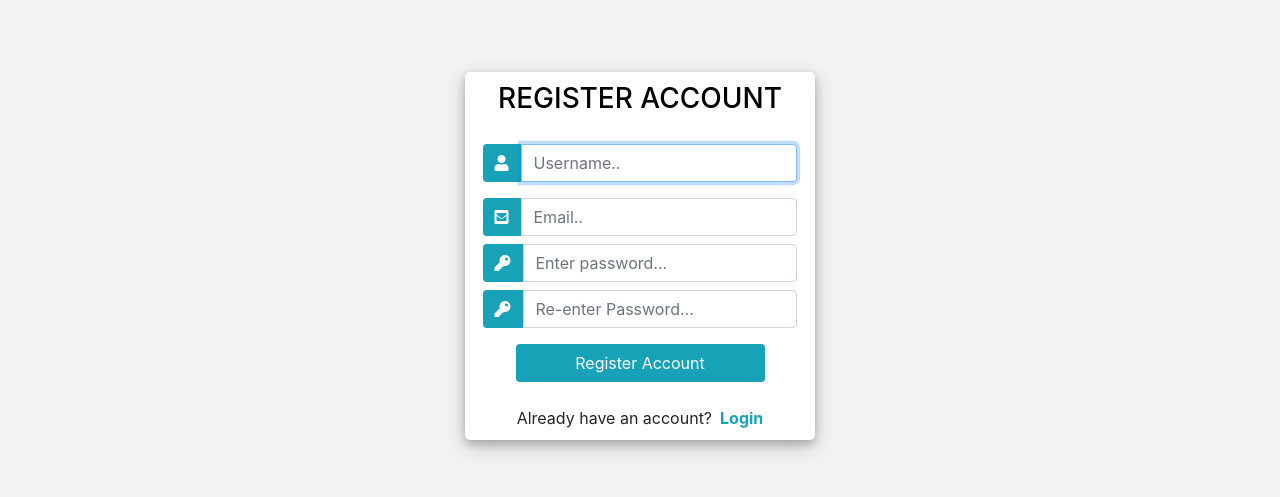
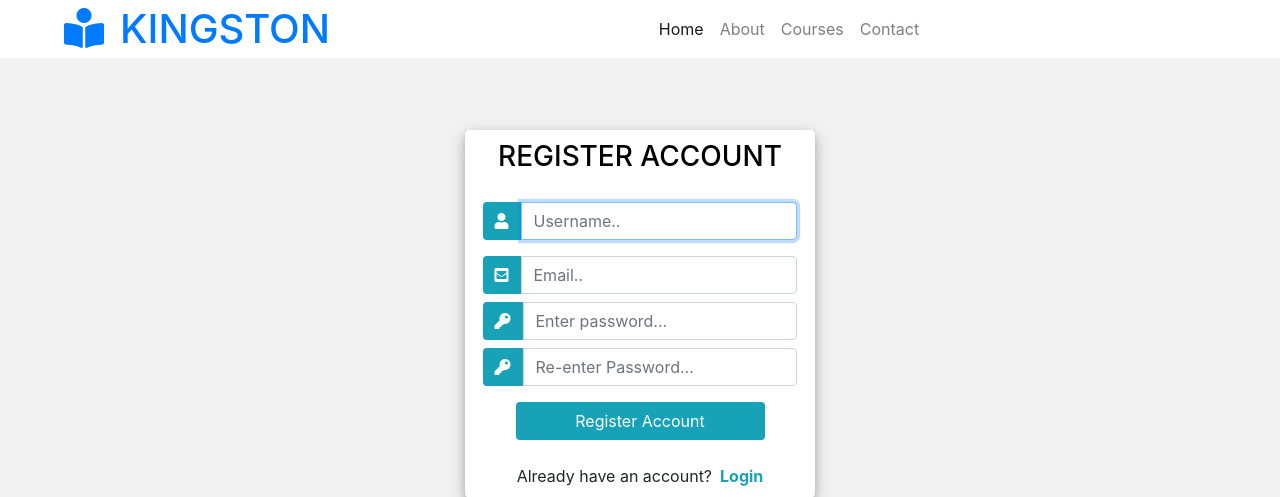
Before and after one commit to fredrickmugish/SRMS, a Django app: page /register/ in a window 1280 px wide. Shown: the top 497 px of the page. Run offline with Django 5.2, Linux system fonts and the light colour scheme; some libraries are stand-ins or nearby versions.

Commit message:
Another commit

```diff
--- a/system/templates/base.html
+++ b/system/templates/base.html
@@ -31,6 +31,26 @@
 </head>
 
 <body>
+
+  <!-- Navbar Start -->
+  <div class="container-fluid p-0">
+    <nav class="navbar navbar-expand-lg bg-white navbar-light py-3 py-lg-0 px-lg-5">
+        <a href="{% url 'index' %}" class="navbar-brand ml-lg-3">
+            <h1 class="m-0 text-uppercase text-primary"><i class="fa fa-book-reader mr-3"></i>KINGSTON</h1>
+        </a>
+        <button type="button" class="navbar-toggler" data-toggle="collapse" data-target="#navbarCollapse">
+            <span class="navbar-toggler-icon"></span>
+        </button>
+        <div class="collapse navbar-collapse justify-content-between px-lg-3" id="navbarCollapse">
+            <div class="navbar-nav mx-auto py-0">
+                <a href="{% url 'index' %}" class="nav-item nav-link active">Home</a>
+                <a href="{% url 'about' %}" class="nav-item nav-link">About</a>
+                <a href="{% url 'site_courses' %}" class="nav-item nav-link">Courses</a>
+                <a href="{% url 'contact' %}" class="nav-item nav-link">Contact</a>
+    </nav>
+</div>
+<!-- Navbar End -->
+
   <main>
     {% block content %}
     {% endblock content %}
--- a/system/templates/register.html
+++ b/system/templates/register.html
@@ -116,7 +116,7 @@
                 {{ form.errors }}
 				<div class="mt-4">
 					<div class="d-flex justify-content-center links">
-						Already have an account? <a href="{% url 'index' %}" class="ml-2"><b style="color:#17a2b8;">Login</b></a>
+						Already have an account? <a href="{% url 'login_user' %}" class="ml-2"><b style="color:#17a2b8;">Login</b></a>
 					</div>
 				</div>
 			</div>
--- a/system/templates/site_index.html
+++ b/system/templates/site_index.html
@@ -323,7 +323,7 @@
     <div class="container mt-5 pt-5">
         <div class="row">
             <div class="col-md-6 mb-5">
-                <a href="index.html" class="navbar-brand">
+                <a href="#" class="navbar-brand">
                     <h1 class="mt-n2 text-uppercase text-white">
                         <i class="fa fa-book-reader mr-3"></i>KINGSTON
                     </h1>
```
